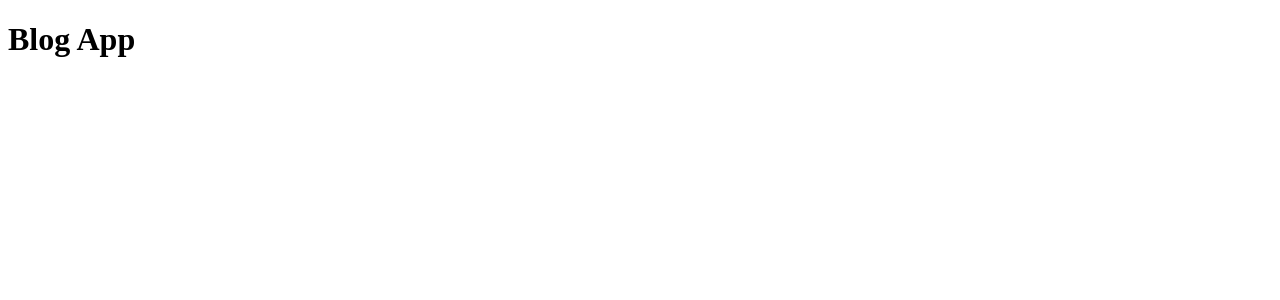
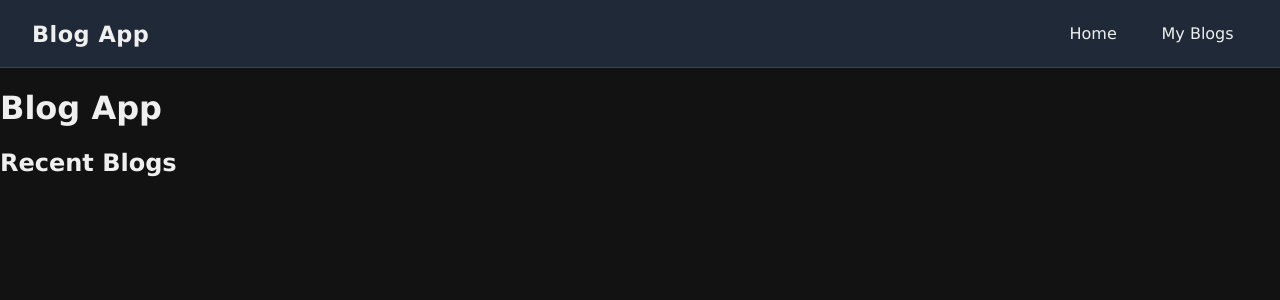
Before and after one commit to yahya-sh/blog_app, a Django app: page / in a window 1280 px wide. Before the commit the part shown is almost empty. Shown: the top 300 px of the page. Run offline with Django 5.2, Linux system fonts and the light colour scheme; data that the repository does not hold is empty.

Commit message:
refactoring and fixing ui, urls and linting

```diff
--- /dev/null
+++ b/blog/templates/blog/include/blog-list.html
@@ -0,0 +1,7 @@
+<ul class="blog-list">
+  {% for blog in blogs %}
+  <li class="blog-list-item">
+    <div class="blog-list-title">{{blog.title}}</div>
+  </li>
+  {% endfor %}
+</ul>
--- /dev/null
+++ b/blog/templates/blog/include/recent-blogs.html
@@ -0,0 +1,2 @@
+<h2>Recent Blogs</h2>
+{% include "blog/include/blog-list.html" with blogs=recent_blogs %}
--- a/blog/templates/blog/index.html
+++ b/blog/templates/blog/index.html
@@ -3,4 +3,5 @@
 {% block page_title %}Blog App{% endblock  %}
 {% block content %}
 <h1>Blog App</h1>
+{% include "blog/include/recent-blogs.html" %}
 {% endblock  %}
--- a/blog/urls.py
+++ b/blog/urls.py
@@ -1,5 +1,8 @@
 from django.urls import path
 from . import views
+
+
+app_name='blog'
 urlpatterns = [
-    path('', views.index)
+    path('', views.RecentBlogs.as_view(), name='index')
 ]
--- a/blog/views.py
+++ b/blog/views.py
@@ -1,5 +1,10 @@
 from django.shortcuts import render
+from django.views.generic import ListView
+from . import models
+
 
 # Create your views here.
-def index(request):
-    return render(request, 'blog/index.html')
+class RecentBlogs(ListView):
+    queryset = models.Blog.objects.recent_published()
+    template_name = "blog/index.html"
+    context_object_name = "recent_blogs"
--- a/config/urls.py
+++ b/config/urls.py
@@ -20,5 +20,5 @@ from django.urls import path, include
 
 urlpatterns = [
     path("admin/", admin.site.urls),
-    path("", include("blog.urls"), name="blog"),
+    path("", include("blog.urls")),
 ]
--- a/static/styles.css
+++ b/static/styles.css
@@ -0,0 +1,80 @@
+:root {
+    --clr-bg: #121212;
+    --clr-fg: #efefef;
+
+    --clr-surface: #1f2937;
+    --clr-border: #374151;
+    --clr-accent: #60a5fa;
+    --clr-accent-hover: #93c5fd;
+
+}
+
+body {
+    margin: 0;
+    background-color: var(--clr-bg);
+    color: var(--clr-fg);
+    font-family: 'Lucida Sans', 'Lucida Sans Regular', 'Lucida Grande', 'Lucida Sans Unicode', Geneva, Verdana, sans-serif;
+}
+
+.header {
+    display: flex;
+    justify-content: space-between;
+    align-items: center;
+
+    padding: 1rem 2rem;
+
+    background-color: var(--clr-surface);
+    border-bottom: 1px solid var(--clr-border);
+}
+
+.header-logo {
+    font-size: 1.4rem;
+    font-weight: 700;
+    color: var(--clr-fg);
+    letter-spacing: 0.5px;
+}
+
+.header-logo a {
+    color: inherit;
+    text-decoration: none;
+}
+
+.nav-links {
+    display: flex;
+    align-items: center;
+    gap: 1rem;
+
+    margin: 0;
+    padding: 0;
+    list-style: none;
+}
+
+.nav-item a {
+    display: inline-block;
+
+    padding: 0.5rem 0.9rem;
+    border-radius: 0.5rem;
+
+    color: var(--clr-fg);
+    text-decoration: none;
+    font-weight: 500;
+
+    transition:
+        background-color 0.2s ease,
+        color 0.2s ease,
+        transform 0.2s ease;
+}
+
+.nav-item a:hover {
+    background-color: rgba(255, 255, 255, 0.08);
+    color: var(--clr-accent-hover);
+}
+
+.nav-item a:focus-visible {
+    outline: 2px solid var(--clr-accent);
+    outline-offset: 2px;
+}
+
+.nav-item a:active {
+    transform: translateY(1px);
+}
--- a/templates/base.html
+++ b/templates/base.html
@@ -1,11 +1,18 @@
+{% load static %}
 <!DOCTYPE html>
 <html lang="en">
 <head>
     <meta charset="UTF-8">
     <meta name="viewport" content="width=device-width, initial-scale=1.0">
     <title>{% block page_title %}{% endblock  %}</title>
+    {% block css_files %}
+    <link rel="stylesheet" href="{% static 'styles.css' %}">
+    {% endblock  %}
 </head>
 <body>
+    {% block header %}
+    {% include "include/header.html" %}
+    {% endblock  %}
     {% block content %}{% endblock  %}
 </body>
 </html>
--- /dev/null
+++ b/templates/include/header.html
@@ -0,0 +1,15 @@
+<header class="header">
+  <div class="header-logo">
+    <a href="{% url 'blog:index' %}">Blog App</a>
+  </div>
+  <nav class="nav">
+    <ul class="nav-links">
+      <li class="nav-item">
+        <a href="{% url 'blog:index' %}">Home</a>
+      </li>
+      <li class="nav-item">
+        <a href="{% url "blog:index" %}">My Blogs</a>
+      </li>
+    </ul>
+  </nav>
+</header>
```
Also changed, not shown: blog/tests/test_blog_model.py (+3 -2 lines).
